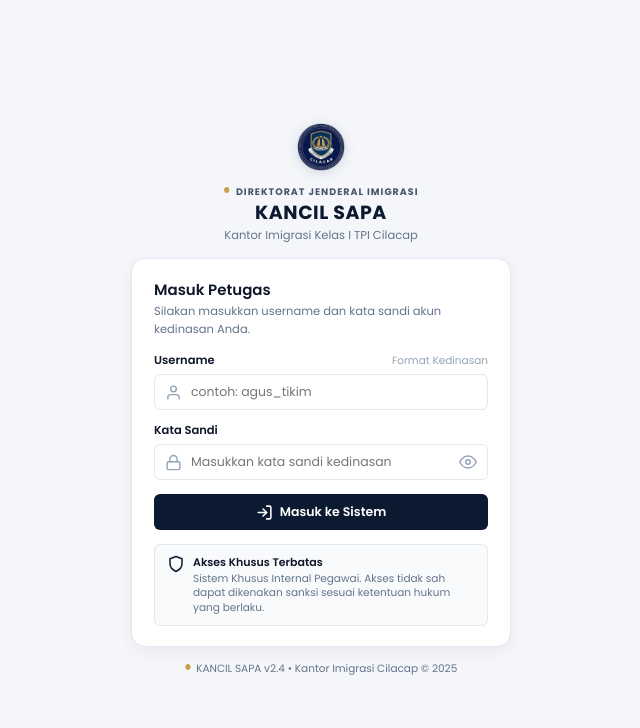
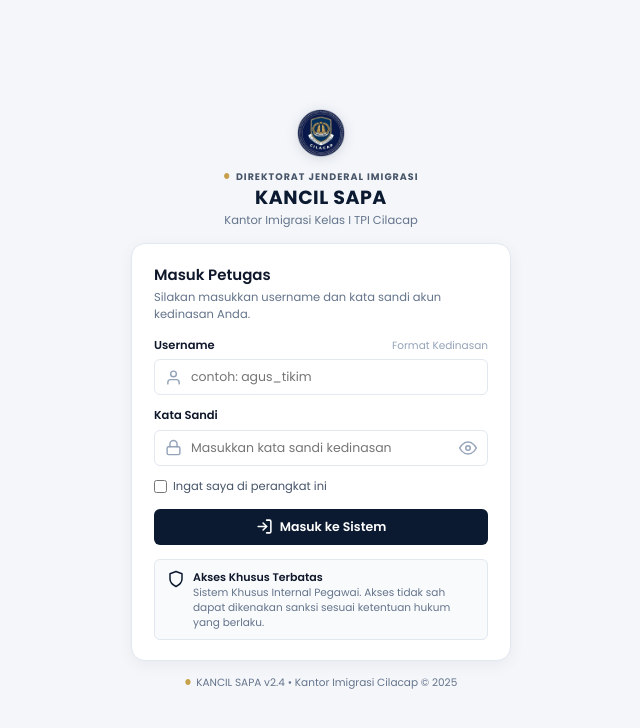
Before and after one commit to namira-davina/Project_Magang_KANCIL, a Laravel app: page /login in a window 1280 px wide. Shown: the top 728 px of the page, without its empty margins (319-959 px from the left). Run offline with Laravel 12, Linux system fonts and the light colour scheme.

Commit message:
Update fitur aplikasi

```diff
--- a/resources/views/auth/login.blade.php
+++ b/resources/views/auth/login.blade.php
@@ -1,6 +1,6 @@
-
 <!DOCTYPE html>
 <html lang="id">
+
 <head>
     <meta charset="UTF-8">
     <meta name="viewport" content="width=device-width, initial-scale=1.0">
@@ -16,6 +16,7 @@
 
     <link rel="stylesheet" href="{{ asset('css/kancil.css') }}">
 </head>
+
 <body class="login-body">
 
     <div class="login-wrapper">
@@ -44,9 +45,9 @@
             </div>
 
             @if (session('message'))
-                <div class="login-alert-banner">
-                    {{ session('message') }}
-                </div>
+            <div class="login-alert-banner">
+                {{ session('message') }}
+            </div>
             @endif
 
             <form action="{{ route('login.submit') }}" method="POST" class="login-form">
@@ -71,8 +72,7 @@
                             name="username"
                             placeholder="contoh: agus_tikim"
                             autocomplete="username"
-                            required
-                        >
+                            required>
                     </div>
                 </div>
 
@@ -94,20 +94,25 @@
                             name="password"
                             placeholder="Masukkan kata sandi kedinasan"
                             autocomplete="current-password"
-                            required
-                        >
+                            required>
                         <button
                             type="button"
                             class="password-toggle-btn"
                             id="togglePassword"
-                            aria-label="Tampilkan kata sandi"
-                        >
+                            aria-label="Tampilkan kata sandi">
                             <svg width="18" height="18" viewBox="0 0 24 24" fill="none" stroke="currentColor" stroke-width="2" stroke-linecap="round" stroke-linejoin="round">
                                 <path d="M1 12s4-8 11-8 11 8 11 8-4 8-11 8-11-8-11-8z"></path>
                                 <circle cx="12" cy="12" r="3"></circle>
                             </svg>
                         </button>
                     </div>
+                </div>
+
+                <div class="login-meta-row">
+                    <label class="remember-checkbox-label">
+                        <input type="checkbox" name="remember" value="1">
+                        <span>Ingat saya di perangkat ini</span>
+                    </label>
                 </div>
 
                 <button type="submit" class="login-submit-button">
@@ -144,4 +149,5 @@
 
     <script src="{{ asset('js/kancil.js') }}"></script>
 </body>
+
 </html>
```
